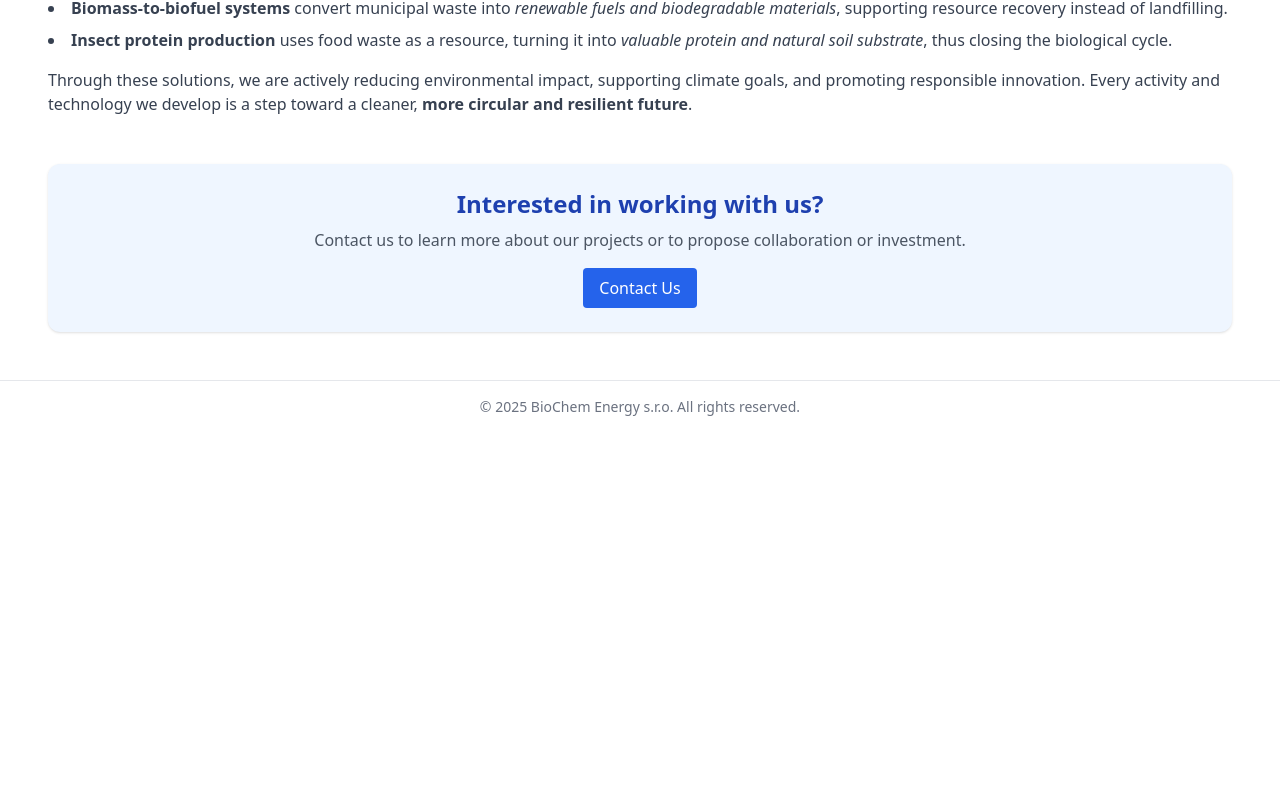
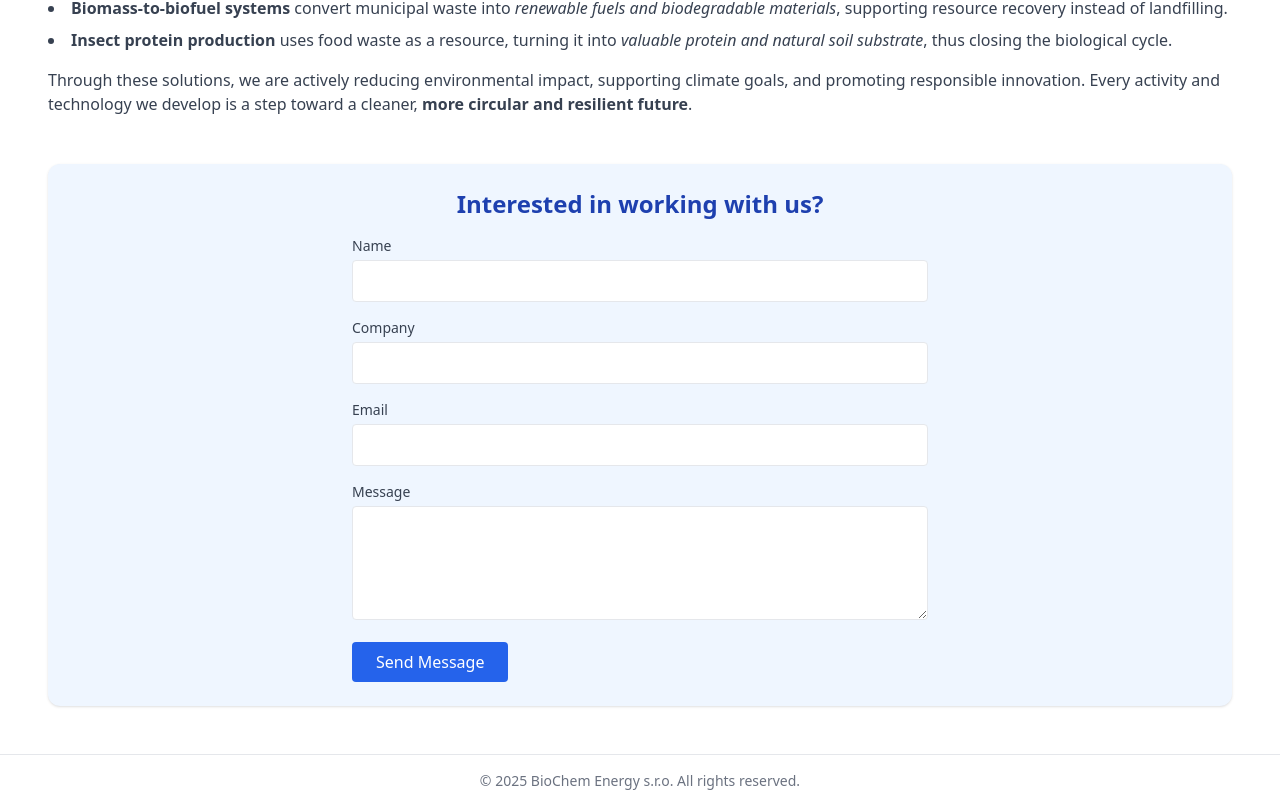
Before and after one commit to BioChemEnergy/biochem-energy, a Next.js app: page / in a window 1280 px wide. Shown: the part 2070-2877 px from the top of the page. Before the commit the page ends 2503 px from the top, so only its background shows below. Built offline with nearby package versions, Linux system fonts and the light colour scheme.

Commit message:
Update index.tsx

```diff
--- a/pages/index.tsx
+++ b/pages/index.tsx
@@ -99,16 +99,55 @@ export default function Home() {
 
           {/* Contact */}
           <section id="contact" className="mt-12 bg-blue-50 p-6 rounded-xl shadow text-center">
-            <h2 className="text-2xl font-bold text-blue-800">Interested in working with us?</h2>
-            <p className="mt-2 text-gray-600">
-              Contact us to learn more about our projects or to propose collaboration or investment.
-            </p>
-            <Link
-              href="mailto:info@biochemenergy.sk"
-              className="inline-block mt-4 bg-blue-600 text-white py-2 px-4 rounded hover:bg-blue-700"
+            <h2 className="text-2xl font-bold text-blue-800 mb-4">Interested in working with us?</h2>
+            <form
+              action="https://formsubmit.co/bce.biochem@gmail.com"
+              method="POST"
+              className="max-w-xl mx-auto text-left space-y-4"
             >
-              Contact Us
-            </Link>
+              <input type="hidden" name="_captcha" value="false" />
+              <div>
+                <label className="block text-sm text-gray-700 mb-1">Name</label>
+                <input
+                  type="text"
+                  name="name"
+                  required
+                  className="w-full px-4 py-2 border rounded"
+                />
+              </div>
+              <div>
+                <label className="block text-sm text-gray-700 mb-1">Company</label>
+                <input
+                  type="text"
+                  name="company"
+                  className="w-full px-4 py-2 border rounded"
+                />
+              </div>
+              <div>
+                <label className="block text-sm text-gray-700 mb-1">Email</label>
+                <input
+                  type="email"
+                  name="email"
+                  required
+                  className="w-full px-4 py-2 border rounded"
+                />
+              </div>
+              <div>
+                <label className="block text-sm text-gray-700 mb-1">Message</label>
+                <textarea
+                  name="message"
+                  rows={4}
+                  required
+                  className="w-full px-4 py-2 border rounded"
+                ></textarea>
+              </div>
+              <button
+                type="submit"
+                className="bg-blue-600 text-white py-2 px-6 rounded hover:bg-blue-700"
+              >
+                Send Message
+              </button>
+            </form>
           </section>
         </div>
       </main>
```
